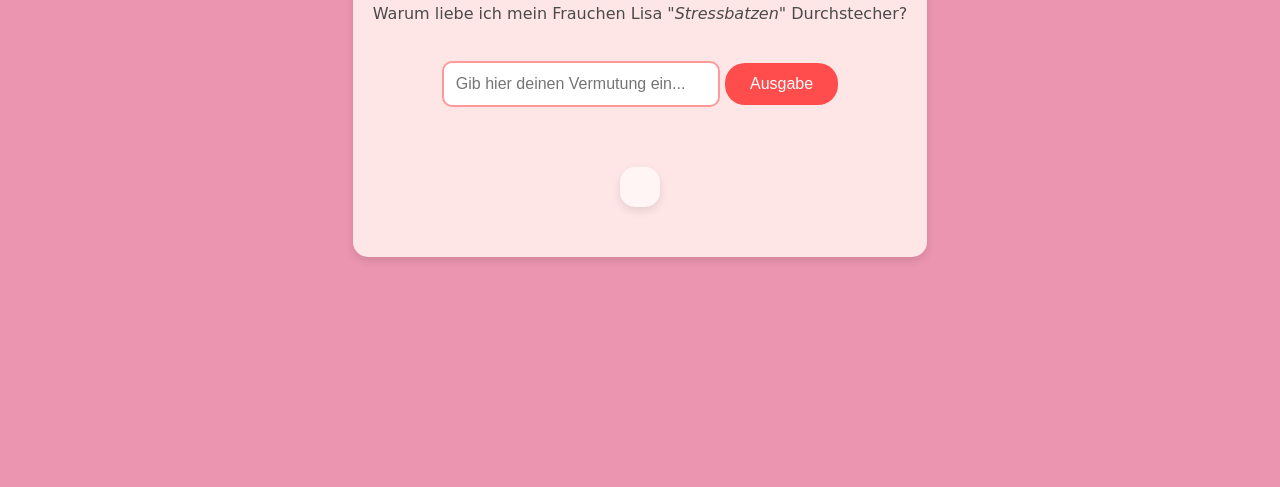
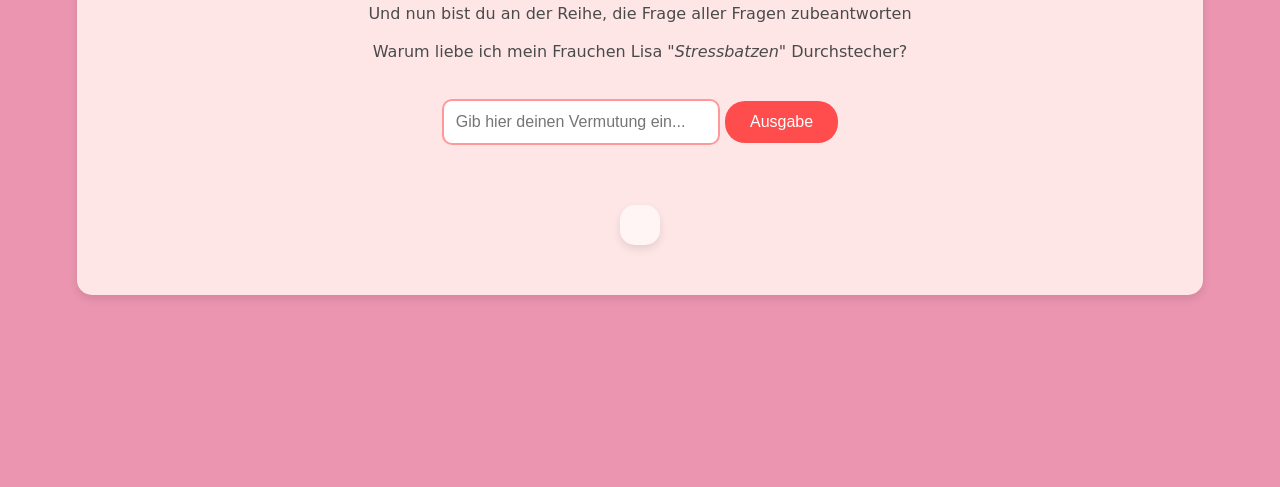
Before and after one commit to bjoernwenderoth/testcoding, a plain HTML site: page index.html in a window 1280 px wide. Shown: the part 313-800 px from the top of the page. Drawn offline with Linux system fonts and the light colour scheme.

Commit message:
text update

```diff
--- a/index.html
+++ b/index.html
@@ -14,7 +14,9 @@
     <section>
         <h1 class="headline">TestCoding</h1>
         <div class="text">
-            <span>Warum liebe ich mein Frauchen Lisa <i>"Stressbatzen"</i> Durchstecher?</span>
+            <span>Ich hatte mal wieder Lust auf ein bisschen Coding und habe mir gedacht, ich mache mal ein kleines Projekt, um wieder reinzukommen.<br><br>
+                Und nun bist du an der Reihe, die Frage aller Fragen zubeantworten </span><br><br>
+                Warum liebe ich mein Frauchen Lisa <i>"Stressbatzen"</i> Durchstecher?</span>
         </div>
 
         <div class="input-button-container">
```
